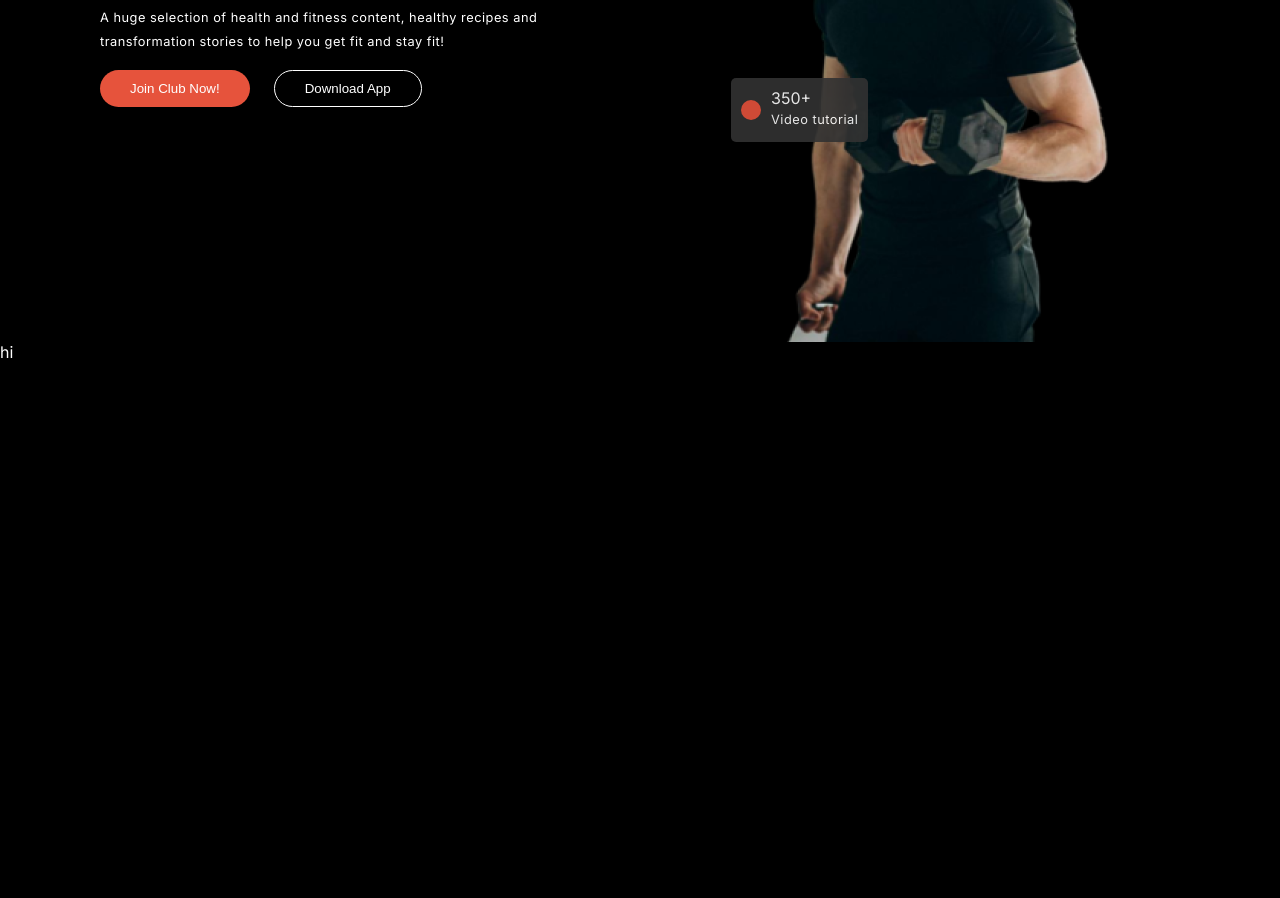
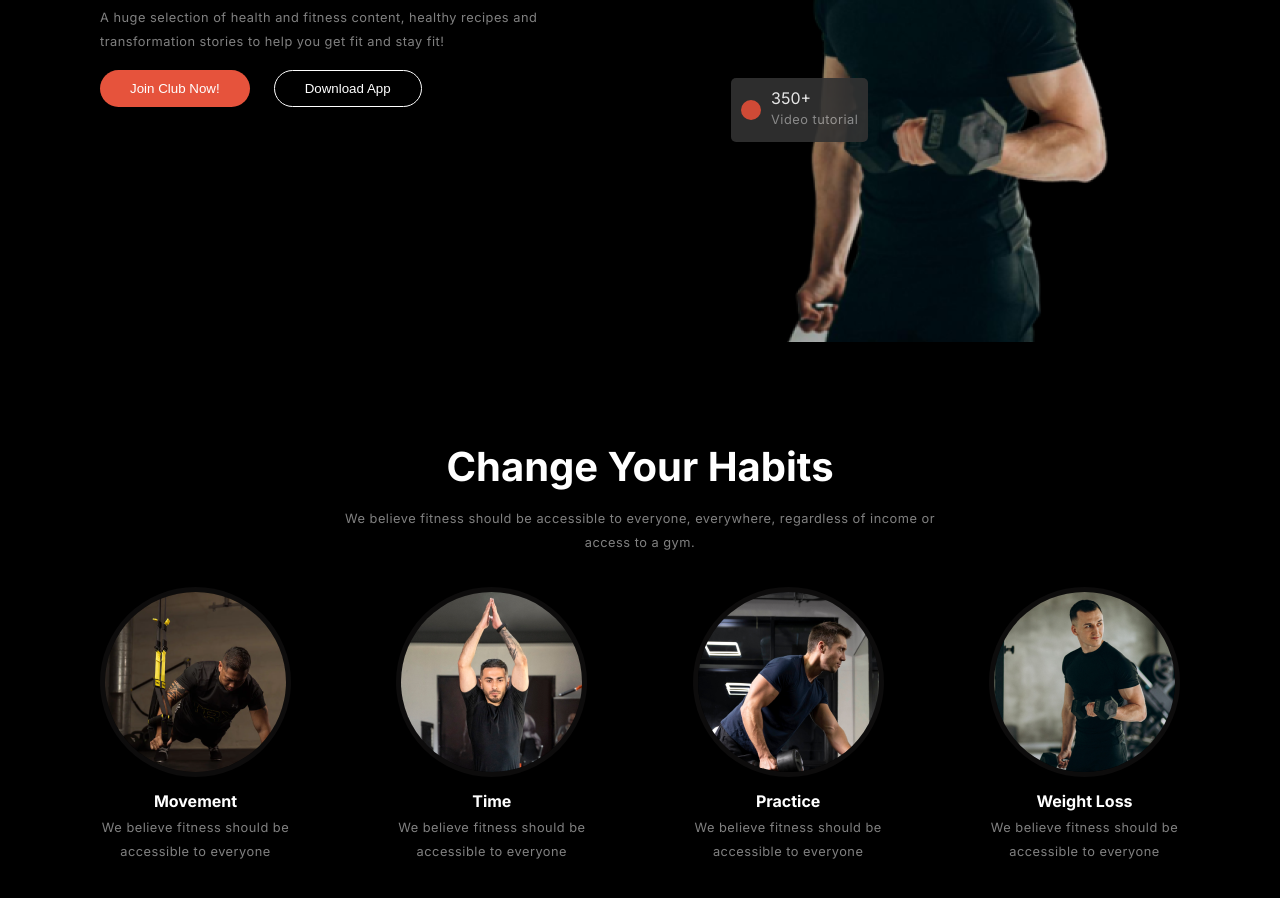
Before and after one commit to shaimazerin46/assignment_two_laptop, a plain HTML site: page index.html in a window 1280 px wide. Shown: the part 328-1226 px from the top of the page. Before the commit the page ends 800 px from the top, so only its background shows below. Drawn offline with Linux system fonts and the light colour scheme; a web font is replaced by a local one.

Commit message:
added habit section

```diff
--- a/css/style.css
+++ b/css/style.css
@@ -14,7 +14,7 @@ body{
     font-size: 0.8rem;
     line-height: 1.5rem;
     letter-spacing: 0.5px;
-    color: #FFFFFF;
+    color: rgba(255, 255, 255, 0.5);
 
 }
 .btn_primary{
@@ -32,6 +32,15 @@ body{
     border: 1px solid white;
     border-radius: 30px;
     font-weight: 500;
+}
+.all_container_heading{
+    margin: 0 auto;
+    text-align: center;
+}
+.all_container_heading>h3{
+    font-size: 2.5rem;
+    font-weight: bolder;
+    margin-bottom: 1rem;
 }
 /* common end */
 /* header starts */
@@ -152,3 +161,23 @@ header{
     background-color: #E6533C;
     margin: auto;
 }
+/* habits styles starts */
+.habit_container{
+    padding: 100px 100px;
+}
+.habit_items_box{
+    display: flex;
+    justify-content: space-between;
+    margin-top: 2rem;
+}
+.habit_item{
+    text-align: center;
+}
+.habit_item>h4{
+    margin-top: 10px;
+    margin-bottom: 5px;
+}
+.habit_img>img{
+    border-radius: 50%;
+    border: 5px solid #635b5b22;
+}
--- a/index.html
+++ b/index.html
@@ -58,7 +58,50 @@
           </div>
     </header>
     <main>
-        hi
+        <!-- habit section starts -->
+        <section class="habit">
+            <div class="habit_container">
+                <div class="all_container_heading">
+                    <h3>Change Your Habits</h3>
+                    <p class="heading_paragraph">We believe fitness should be accessible to everyone, everywhere, regardless of income or<br> access to a gym.</p>
+                </div>
+
+            <div class="habit_items_box">
+                <div class="habit_item">
+                    <div class="habit_img">
+                        <img src="images/image3.png" alt="">
+                    </div>
+                    <h4>Movement</h4>
+                    <p class="heading_paragraph">We believe fitness should be<br> accessible to everyone</p>
+                </div>
+
+                <div class="habit_item">
+                    <div class="habit_img">
+                        <img src="images/image2.png" alt="">
+                    </div>
+                    <h4>Time</h4>
+                    <p class="heading_paragraph">We believe fitness should be<br> accessible to everyone</p>
+                </div>
+
+                <div class="habit_item">
+                    <div class="habit_img">
+                        <img src="images/image4.png" alt="">
+                    </div>
+                    <h4>Practice</h4>
+                    <p class="heading_paragraph">We believe fitness should be<br> accessible to everyone</p>
+                </div>
+
+                <div class="habit_item">
+                    <div class="habit_img">
+                        <img src="images/image5.png" alt="">
+                    </div>
+                    <h4>Weight Loss</h4>
+                    <p class="heading_paragraph">We believe fitness should be<br> accessible to everyone</p>
+                </div>
+            </div>
+        </div>
+        </section>
+        <!-- habit section end -->
     </main>
     <footer></footer>
 </body>
```
